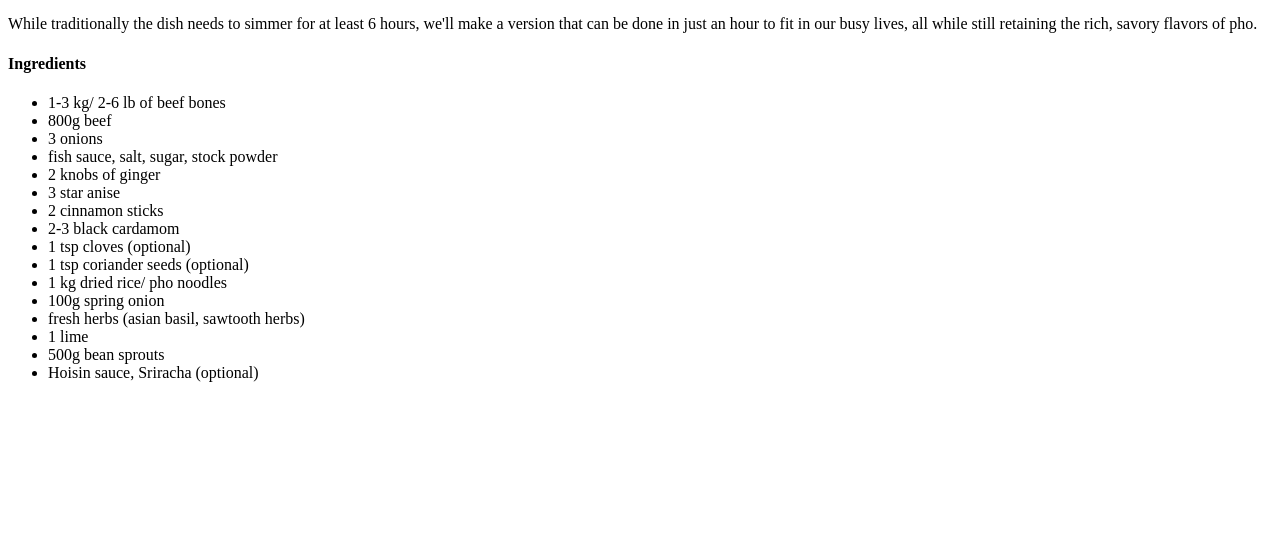
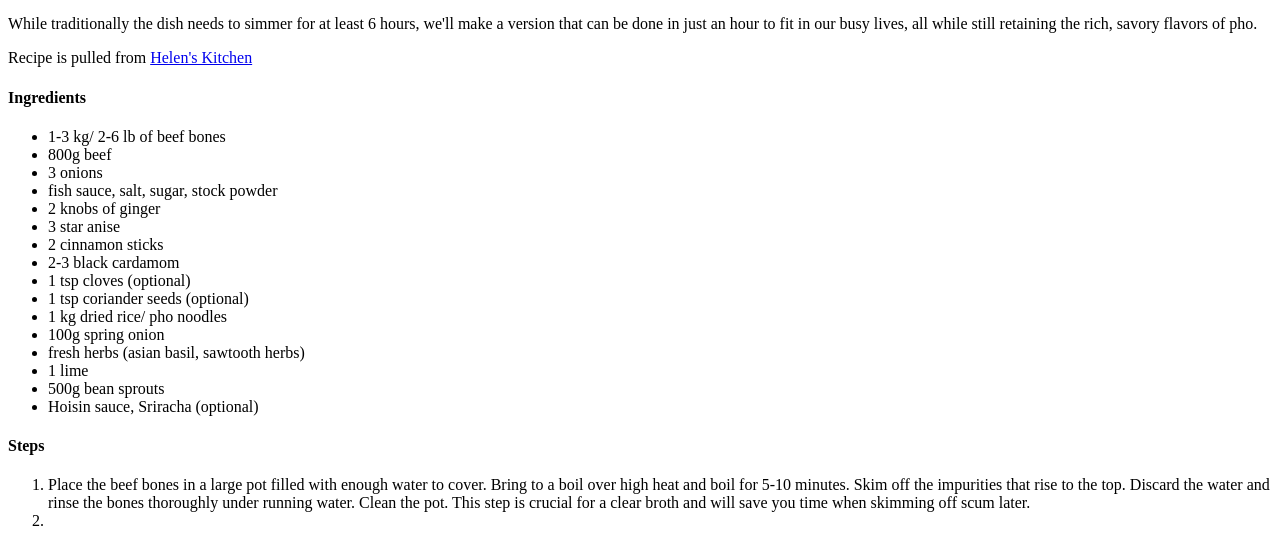
Before and after one commit to Twindoodles/odin-recipes, a plain HTML site: page recipes/pho.html in a window 1280 px wide. Shown: the part 503-1049 px from the top of the page. Before the commit the page ends 901 px from the top, so only its background shows below. Drawn offline with Linux system fonts and the light colour scheme.

Commit message:
add link to Helen's kitchen

```diff
--- a/recipes/pho.html
+++ b/recipes/pho.html
@@ -11,6 +11,7 @@
     <img src="https://images.pexels.com/photos/6646029/pexels-photo-6646029.jpeg" alt="two bowls of pho" width="500">
     <h3>How to make a bowl of pho</h3>
     <p>While traditionally the dish needs to simmer for at least 6 hours, we'll make a version that can be done in just an hour to fit in our busy lives, all while still retaining the rich, savory flavors of pho.</p>
+    <p>Recipe is pulled from <a href="https://helenrecipes.com/recipe-39-pho/" target="_blank" rel="noopener noreferrer">Helen's Kitchen</a></p>
     <h4>Ingredients</h4>
     <ul>
         <li>1-3 kg/ 2-6 lb of beef bones</li>
@@ -30,5 +31,10 @@
         <li>500g bean sprouts</li>
         <li>Hoisin sauce, Sriracha (optional)</li>
     </ul>
+    <h4>Steps</h4>
+    <ol>
+        <li>Place the beef bones in a large pot filled with enough water to cover. Bring to a boil over high heat and boil for 5-10 minutes. Skim off the impurities that rise to the top. Discard the water and rinse the bones thoroughly under running water. Clean the pot. This step is crucial for a clear broth and will save you time when skimming off scum later.</li>
+        <li></li>
+    </ol>
 </body>
 </html>
```
